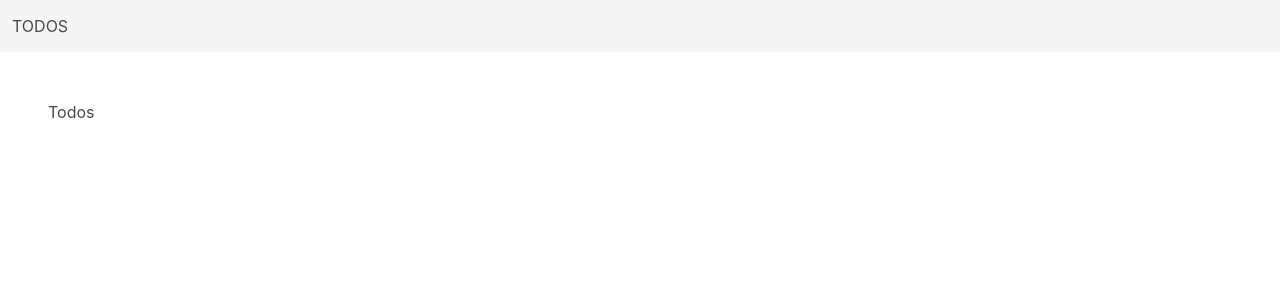
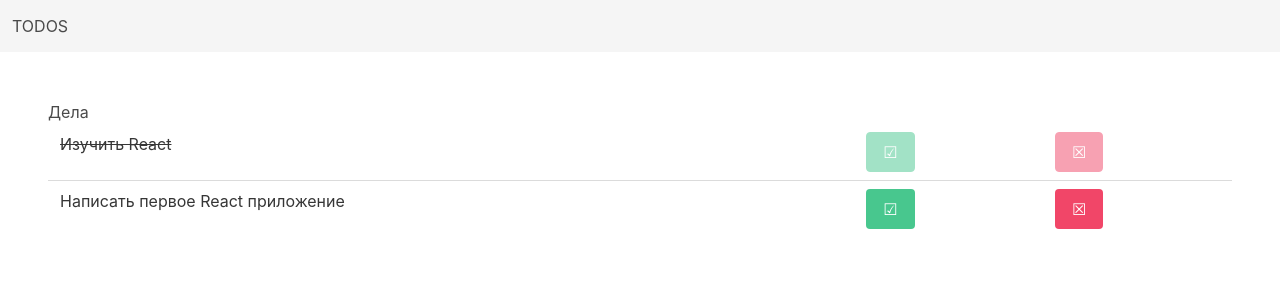
Before and after one commit to atizay/todos-0, a React (Create React App) app: page / in a window 1280 px wide. Shown: the top 300 px of the page. Built offline with nearby package versions, Linux system fonts and the light colour scheme.

Commit message:
Была изменена структура проекта. Был добавлен компонент списка дел TodoList

```diff
--- a/src/App.js
+++ b/src/components/app/App.js
@@ -1,4 +1,5 @@
 import { Component } from "react";
+import TodoList from "../todo-list/TodoList";
 
 const date1 = new Date(2022, 10,  31,  14, 5);
 const date2 = new Date(2022, 10,  31,  16, 8);
@@ -39,10 +40,9 @@
           </div>
         </nav>
         <main className="context px-6 mt-6">
-          <h1>Todos</h1>
+          <TodoList list={this.data} />
         </main>
       </div>
     )
   }
-
 }
--- /dev/null
+++ b/src/components/todo-list/TodoList.js
@@ -0,0 +1,37 @@
+import React from "react";
+
+export default function TodoList(props) {
+  return (
+    <section>
+      <h1>Дела</h1>
+      <table className="table is-hoverable is-fullwidth">
+        <tbody>
+          {props.list.map((item) => (
+            <tr key={item.key}>
+              <td>
+                {item.done && <del>{item.title}</del>}
+                {!item.done && item.title}
+              </td>
+              <td>
+                <button
+                  className="button is-success"
+                  title="Пометить как сделанное"
+                  disabled={item.done}>
+                  &#9745;
+                </button>
+              </td>
+              <td>
+                <button
+                  className="button is-danger"
+                  title="Удалить"
+                  disabled={item.done}>
+                  &#9746;
+                </button>
+              </td>
+            </tr>
+          ))}
+        </tbody>
+      </table>
+    </section>
+  );
+}
--- a/src/index.js
+++ b/src/index.js
@@ -1,7 +1,7 @@
 import React from 'react';
 import ReactDOM from 'react-dom/client';
 import 'bulma/css/bulma.css';
-import App from './App';
+import App from './components/app/App';
 
 const root = ReactDOM.createRoot(document.getElementById('root'));
 root.render(
```
Also changed, not shown: src/components/app/App.css (renamed from src/App.css), 1 other file (tests, documents, lock files or other folders).
